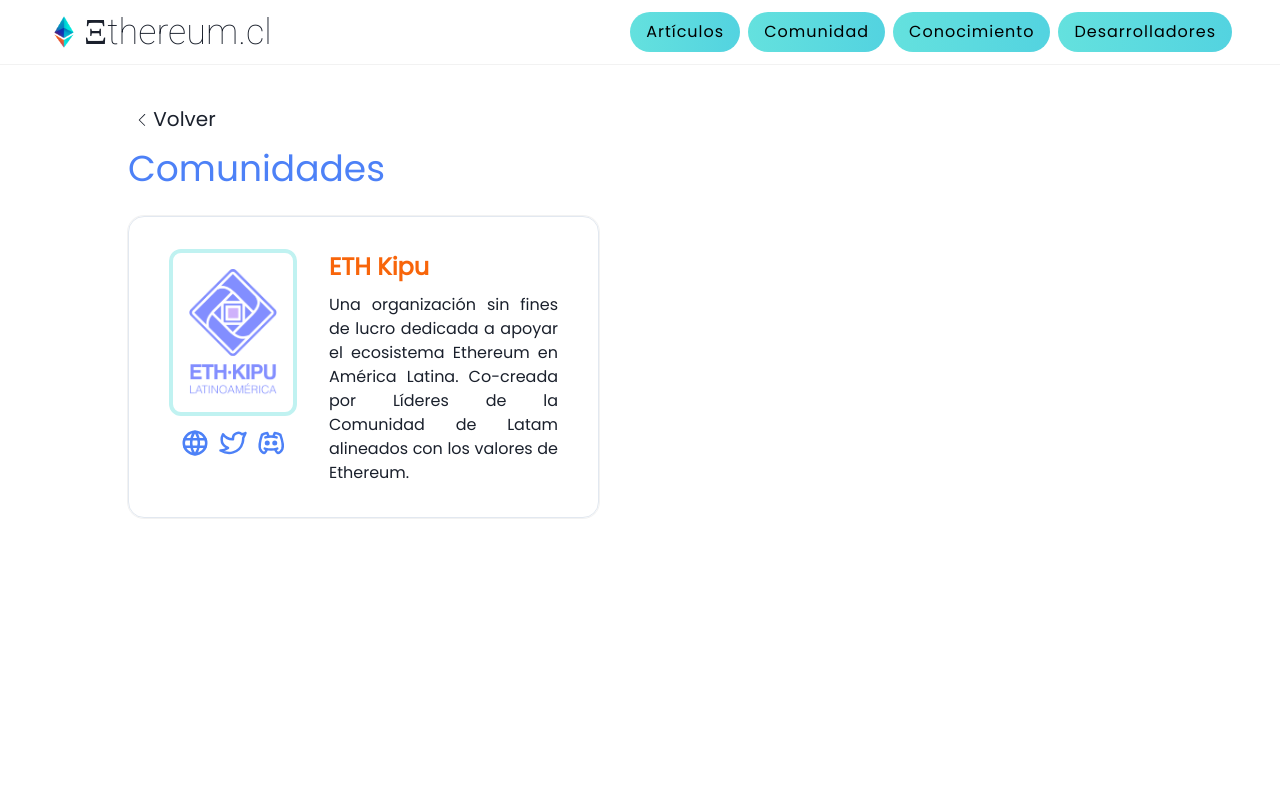
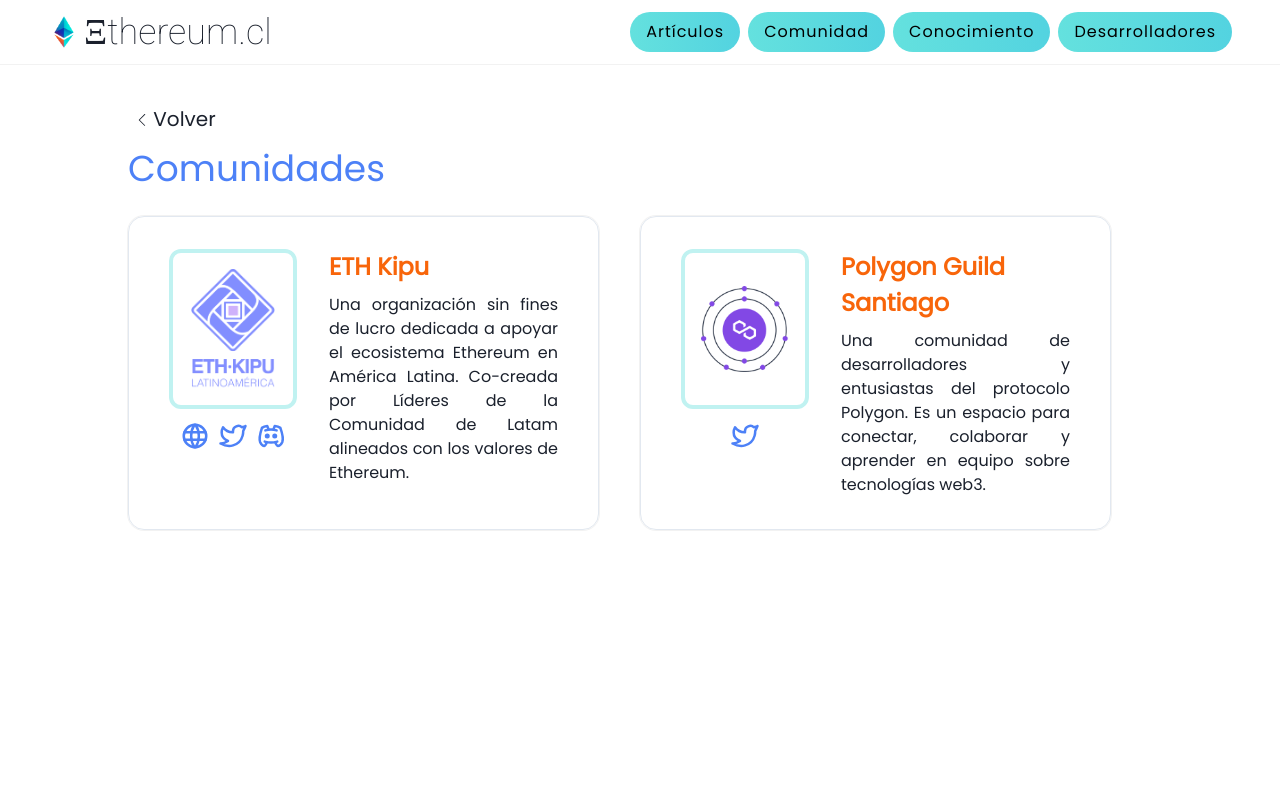
Before and after one commit to natedevxyz/ethereum-cl, a Next.js app: page /comunidad/comunidades in a window 1280 px wide. Shown: the top 800 px of the page. Built offline with nearby package versions, Linux system fonts and the light colour scheme; a web font is replaced by a local one.

Commit message:
Add polygon guild to comunidades

```diff
--- a/components/FeaturedCard.js
+++ b/components/FeaturedCard.js
@@ -19,8 +19,10 @@
 					fit="contain"
 					src={src}
 					alt={alt}
+					minW={{ base: '6rem', lg: '8rem' }}
 					maxW={{ base: '6rem', lg: '8rem' }}
 					minH={{ base: '6rem', lg: '10rem' }}
+					maxH={{ base: '6rem', lg: '10rem' }}
 					border="4px"
 					borderColor="#C0F2F1"
 					borderRadius="xl"
--- a/pages/comunidad/comunidades.js
+++ b/pages/comunidad/comunidades.js
@@ -58,6 +58,16 @@
 								<TbBrandDiscord />
 							</NextLink>
 						</FeaturedCard>
+						<FeaturedCard
+							title="Polygon Guild Santiago"
+							src="/polygon-guild.png"
+							alt="Polygon Guild logo"
+							text="Una comunidad de desarrolladores y entusiastas del protocolo Polygon. Es un espacio para conectar, colaborar y aprender en equipo sobre tecnologías web3."
+						>
+							<NextLink href="https://twitter.com/PolygonGuildSCL">
+								<TbBrandTwitter />
+							</NextLink>
+						</FeaturedCard>
 					</Flex>
 				</Flex>
 			</Wrapper>
```
Also changed, not shown: public/polygon-guild.png (added).
